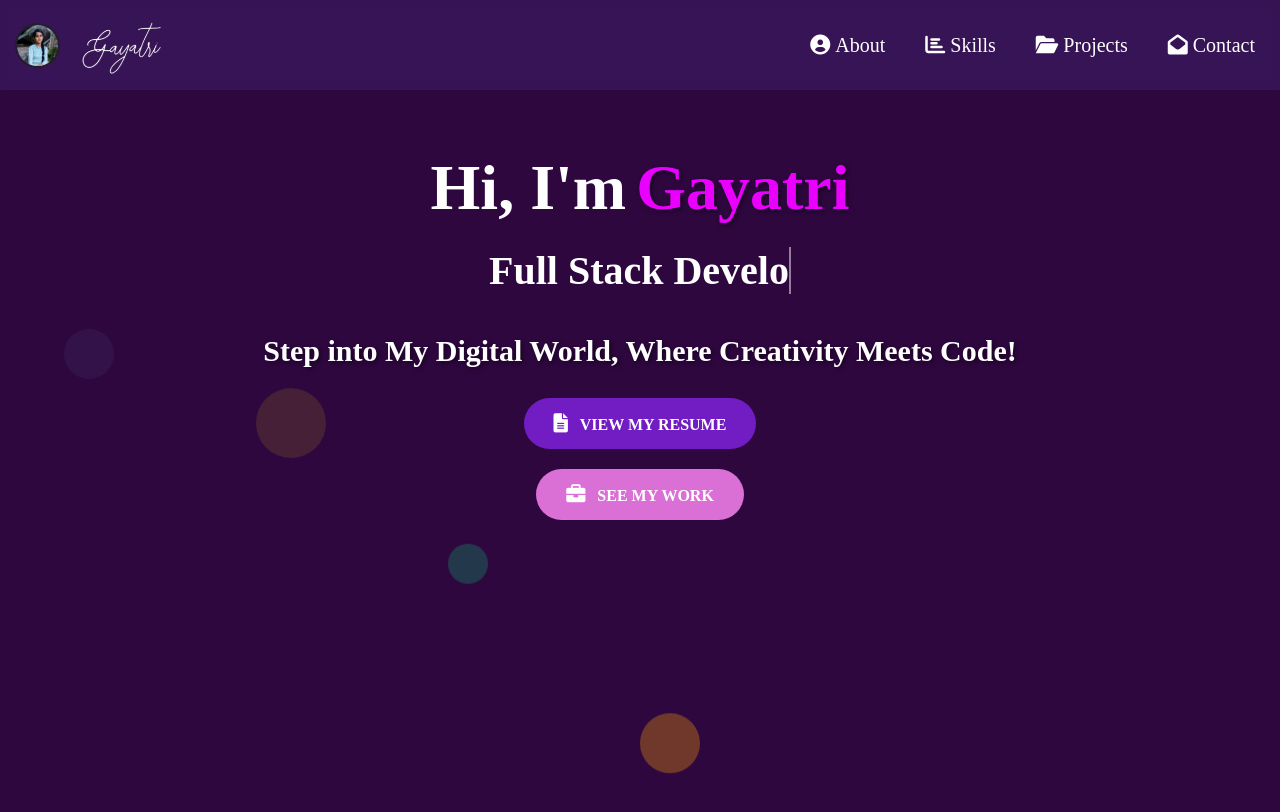
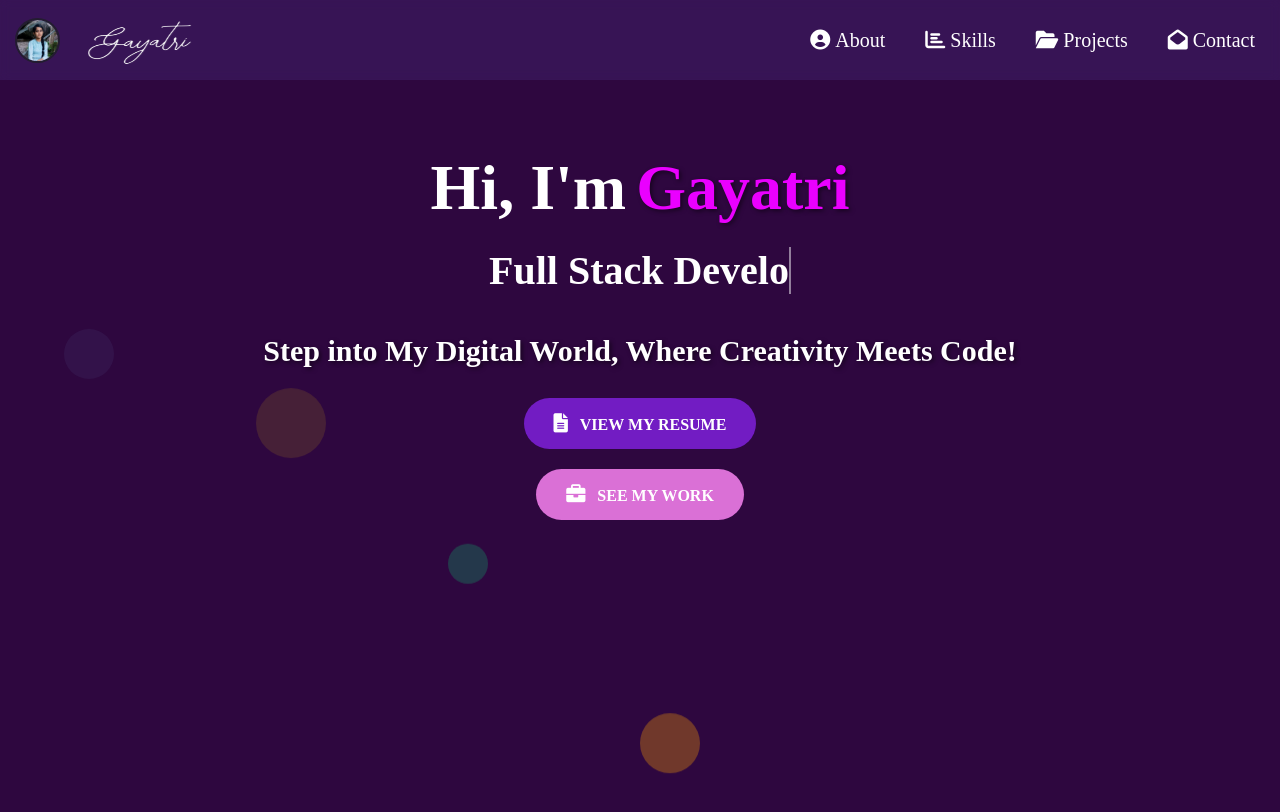
Before and after one commit to GayatriPisya/portfolio, an Angular app: page / in a window 1280 px wide. Shown: the top 812 px of the page. Built offline with nearby package versions, Linux system fonts and the light colour scheme.

Commit message:
updated the navbar

```diff
--- a/src/app/navbar/navbar.component.css
+++ b/src/app/navbar/navbar.component.css
@@ -26,9 +26,9 @@
   }
 
   .logo {
-    height: 60px;
-    width: auto;
-    margin :10;
+    height: 50px;
+    width: 150px;
+    margin :5;
   }
 
 
```
